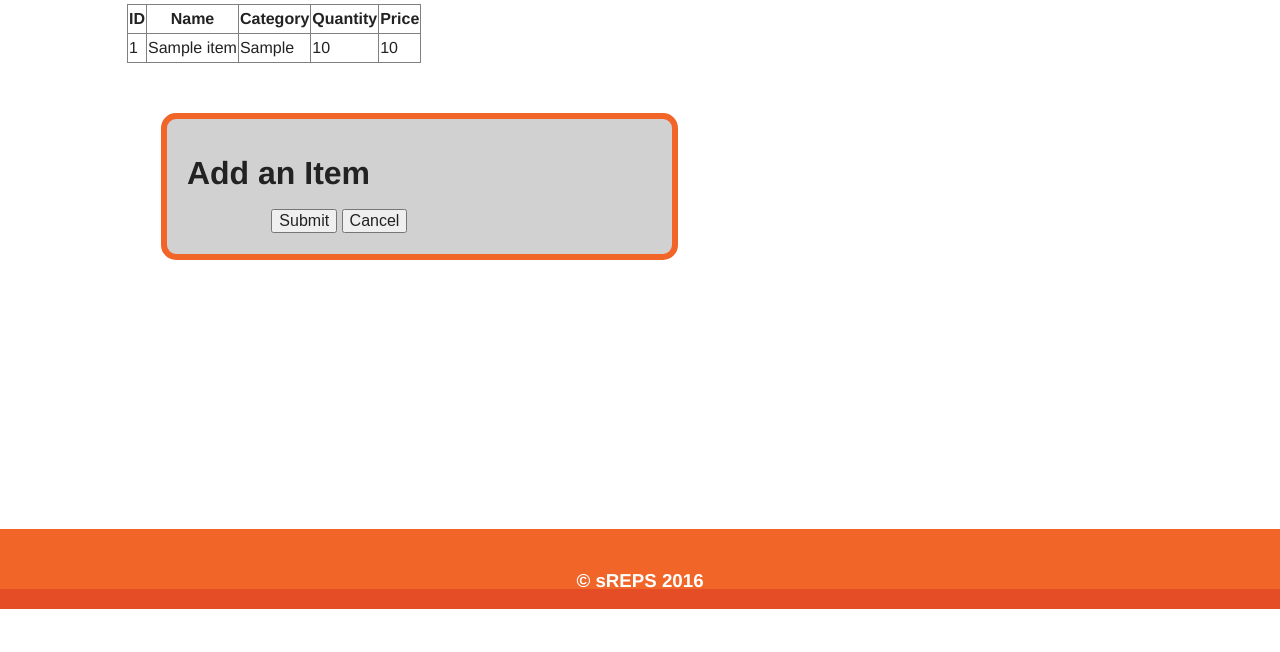
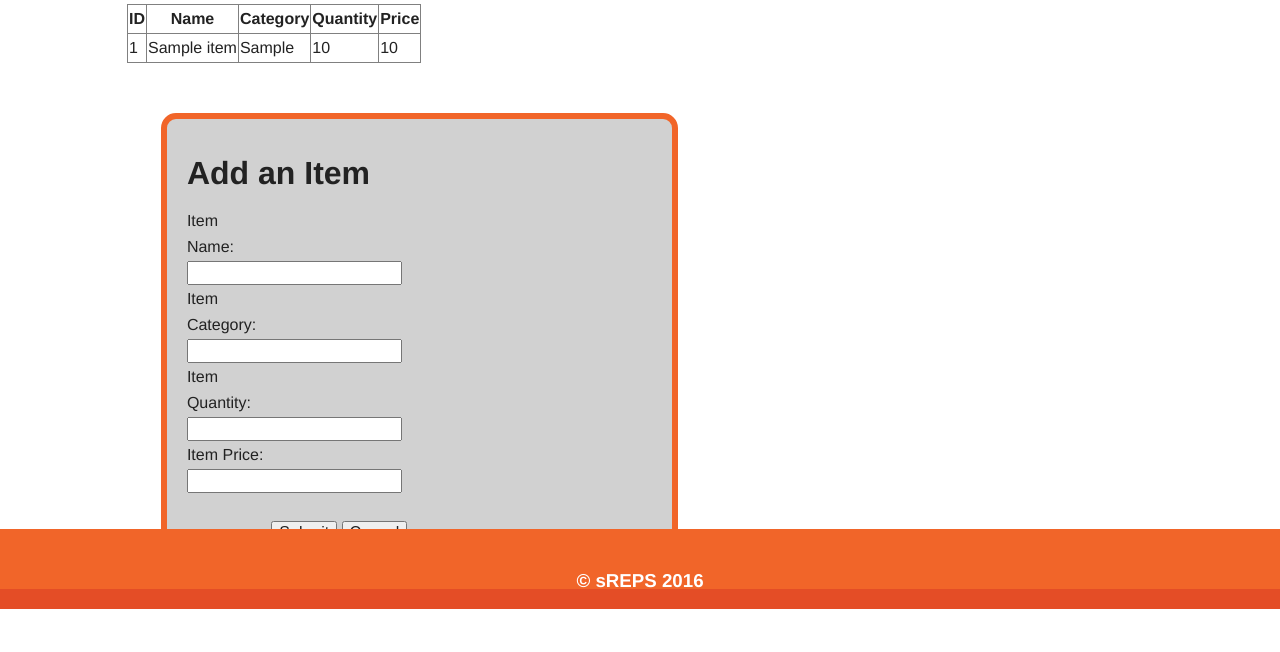
Before and after one commit to Niruban77/sREPS, a PHP site: page /items.php in a window 1280 px wide. Shown: the part 191-843 px from the top of the page. Before the commit the page ends 800 px from the top, so only its background shows below. Run offline with PHP 8.4, Linux system fonts and the light colour scheme; tables that the repository leaves empty or names only in its code hold one stand-in row (values such as "Sample post"); some libraries are stand-ins or nearby versions.

Commit message:
allow user to add item to database

```diff
--- a/items.php
+++ b/items.php
@@ -64,12 +64,23 @@
 						}
 						?>
 
-                        <div id="contact-form">
-						<h1>Add an Item</h1>
-                        <form action="reg-sales.php" method="post">
-							<label>&nbsp; </label> <input type="submit" value="Submit" class="button" />
-							<input type="reset" value="Cancel" class="button" />
-                        </form></div>
+						<div id="contact-form">
+							<h1>Add an Item</h1>
+							<form action="additem.php" method="post">
+								<label>Item Name: <input type="text" name="item_name" size="20"></label>
+								<br>
+								<label>Item Category: <input type="text" name="item_category" size="20"></label>
+								<br>
+								<label>Item Quantity: <input type="text" name="item_quantity" size="20"></label>
+								<br>
+								<label>Item Price: <input type="text" name="item_price" size="20"></label>
+								<br><br>
+								<label>&nbsp; </label> <input type="submit" value="Submit" class="button" />
+								<input type="reset" value="Cancel" class="button" />
+							</form>
+						</div>
+
+
                     </header>
 
                 </article>
```
